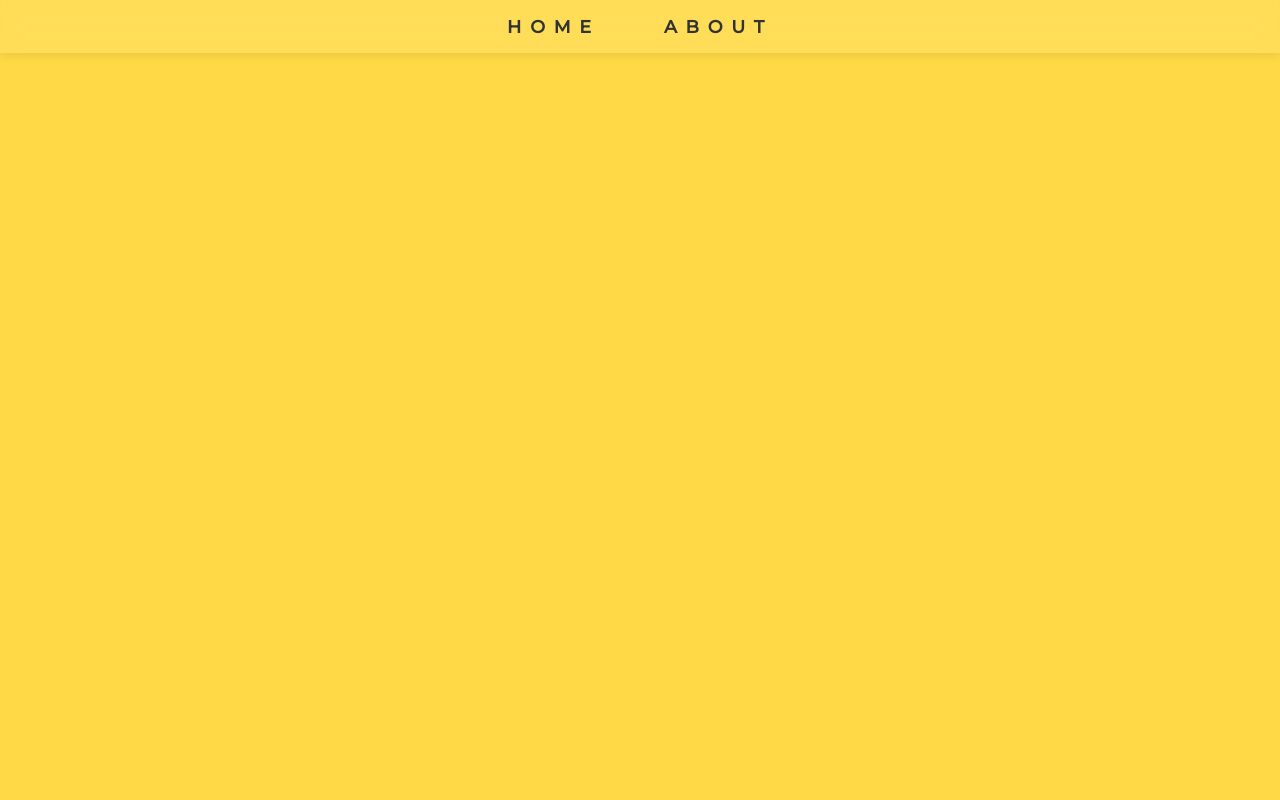
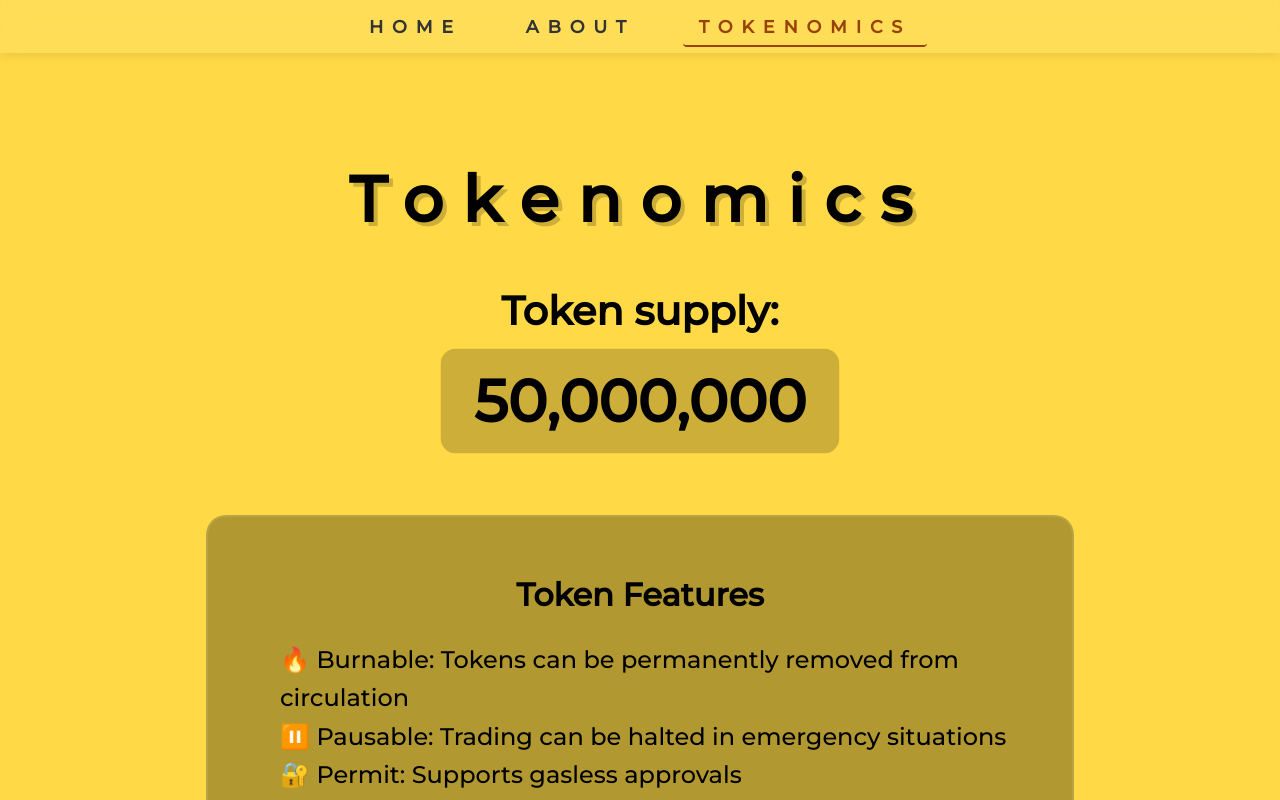
Before and after one commit to VitalikCholan/memecoin-project, an Angular app in the folder frontend/MemecoinSuperCycle/: page /tokenomics in a window 1280 px wide. Before the commit this address led to /. Shown: the top 800 px of the page. Built offline with nearby package versions, Linux system fonts and the light colour scheme.

Commit message:
Develop tokenomics page and set up pages based on semantic rules

```diff
--- a/frontend/MemecoinSuperCycle/src/app/app.component.html
+++ b/frontend/MemecoinSuperCycle/src/app/app.component.html
@@ -18,6 +18,14 @@
             >About</a
           >
         </li>
+        <li>
+          <a
+            routerLink="/tokenomics"
+            routerLinkActive="active"
+            ariaCurrentWhenActive="page"
+            >Tokenomics</a
+          >
+        </li>
       </ul>
     </div>
   </nav>
--- a/frontend/MemecoinSuperCycle/src/app/app.routes.ts
+++ b/frontend/MemecoinSuperCycle/src/app/app.routes.ts
@@ -1,6 +1,7 @@
 import { Routes } from '@angular/router';
 import { HomeComponent } from './pages/home/home.component';
 import { AboutComponent } from './pages/about/about.component';
+import { TokenomicsComponent } from './pages/tokenomics/tokenomics.component';
 
 export const routes: Routes = [
   {
@@ -16,4 +17,8 @@ export const routes: Routes = [
     path: 'about',
     component: AboutComponent,
   },
+  {
+    path: 'tokenomics',
+    component: TokenomicsComponent,
+  },
 ];
--- a/frontend/MemecoinSuperCycle/src/app/pages/about/about.component.css
+++ b/frontend/MemecoinSuperCycle/src/app/pages/about/about.component.css
@@ -17,6 +17,7 @@
   letter-spacing: 0.3em;
   font-weight: 800;
   text-align: center;
+  text-shadow: 4px 4px 0px rgba(0, 0, 0, 0.2);
 }
 
 .item-about-description-one {
--- a/frontend/MemecoinSuperCycle/src/app/pages/about/about.component.html
+++ b/frontend/MemecoinSuperCycle/src/app/pages/about/about.component.html
@@ -1,8 +1,8 @@
-<section class="container-about">
-  <section class="item-about-title">
+<main class="container-about">
+  <header class="item-about-title">
     <h1>About</h1>
-  </section>
-  <section class="item-about-description-one">
+  </header>
+  <article class="item-about-description-one">
     <p>
       Welcome to $MSC - Memecoin Super Cycle! Our mission is to redefine the
       memecoin landscape with the power of community and humor. Embark on this
@@ -10,8 +10,8 @@
       unparalleled memetic innovation, setting a new standard in the world of
       memecoins.
     </p>
-  </section>
-  <section class="item-about-description-two">
+  </article>
+  <article class="item-about-description-two">
     <p>
       The community of Memecoin Super Cycle ($MSC) is vibrant, diverse, and
       driven by a shared passion for memes and blockchain technology. Our
@@ -19,8 +19,8 @@
       where creativity and innovation thrive. Join us and be part of a movement
       that values humor, collaboration, and the power of decentralized finance.
     </p>
-  </section>
-  <section class="item-about-pepe">
+  </article>
+  <aside class="item-about-pepe">
     <img src="assets/pepe-medium.png" alt="Pepe" class="pepe" />
-  </section>
-</section>
+  </aside>
+</main>
--- a/frontend/MemecoinSuperCycle/src/app/pages/home/home.component.css
+++ b/frontend/MemecoinSuperCycle/src/app/pages/home/home.component.css
@@ -1,9 +1,10 @@
 .title {
-  font-size: 2.5rem;
+  font-size: 4rem;
   font-family: "Montserrat", sans-serif;
   letter-spacing: 0.3em;
   font-weight: 800;
   text-align: center;
+  text-shadow: 4px 4px 0px rgba(0, 0, 0, 0.2);
 }
 
 .container-grid {
--- a/frontend/MemecoinSuperCycle/src/app/pages/home/home.component.html
+++ b/frontend/MemecoinSuperCycle/src/app/pages/home/home.component.html
@@ -1,5 +1,5 @@
 <section>
-  <h2 class="title">Memecoin Super Cycle</h2>
+  <h1 class="title">Memecoin Super Cycle</h1>
 </section>
 <main class="container-grid">
   <section class="item-grid-description">
--- /dev/null
+++ b/frontend/MemecoinSuperCycle/src/app/pages/tokenomics/tokenomics.component.css
@@ -0,0 +1,88 @@
+.tokenomics-container {
+  padding: 4rem 2rem;
+  font-family: "Montserrat", sans-serif;
+}
+
+.title {
+  font-size: 4rem;
+  text-align: center;
+  font-weight: bold;
+  margin-bottom: 3rem;
+  text-shadow: 4px 4px 0px rgba(0, 0, 0, 0.2);
+  letter-spacing: 0.3em;
+}
+
+.supply-section {
+  text-align: center;
+  margin-bottom: 4rem;
+}
+
+.supply-label {
+  font-size: 2.5rem;
+  margin-bottom: 1rem;
+  font-weight: bold;
+}
+
+.supply-value {
+  font-size: 3.5rem;
+  font-weight: bold;
+  background: rgba(0, 0, 0, 0.2);
+  padding: 1rem 2rem;
+  border-radius: 15px;
+  display: inline-block;
+}
+
+.info-card {
+  background: rgba(0, 0, 0, 0.3);
+  border-radius: 20px;
+  padding: 2rem;
+  margin: 2rem auto;
+  max-width: 800px;
+  backdrop-filter: blur(10px);
+  border: 2px solid rgba(255, 255, 255, 0.1);
+}
+
+.info-title {
+  font-size: 2rem;
+  font-weight: bold;
+  text-align: center;
+}
+
+.info-text {
+  font-size: 1.5rem;
+  line-height: 1.6;
+  margin-bottom: 1rem;
+  list-style-type: none;
+}
+
+/* Animation for the supply value */
+@keyframes pulse {
+  0% {
+    transform: scale(1);
+  }
+  50% {
+    transform: scale(1.05);
+  }
+  100% {
+    transform: scale(1);
+  }
+}
+
+.supply-value {
+  animation: pulse 2s infinite ease-in-out;
+}
+
+/* Responsive Design */
+@media (max-width: 768px) {
+  .title {
+    font-size: 3rem;
+  }
+
+  .supply-value {
+    font-size: 2rem;
+  }
+
+  .info-text {
+    font-size: 1.2rem;
+  }
+}
--- /dev/null
+++ b/frontend/MemecoinSuperCycle/src/app/pages/tokenomics/tokenomics.component.html
@@ -0,0 +1,20 @@
+<main class="tokenomics-container">
+  <h1 class="title">Tokenomics</h1>
+
+  <section class="supply-section">
+    <div class="supply-label">Token supply:</div>
+    <div class="supply-value">50,000,000</div>
+  </section>
+
+  <section class="info-card">
+    <h2 class="info-title">Token Features</h2>
+    <ul class="info-text">
+      <li>🔥 Burnable: Tokens can be permanently removed from circulation</li>
+      <li>⏸️ Pausable: Trading can be halted in emergency situations</li>
+      <li>🔐 Permit: Supports gasless approvals</li>
+      <li>
+        👥 Standard ERC20: Compatible with all major exchanges and wallets
+      </li>
+    </ul>
+  </section>
+</main>
```
Also changed, not shown: frontend/MemecoinSuperCycle/src/app/pages/tokenomics/tokenomics.component.ts (added, +12 -0 lines), 1 other file (tests, documents, lock files or other folders).
